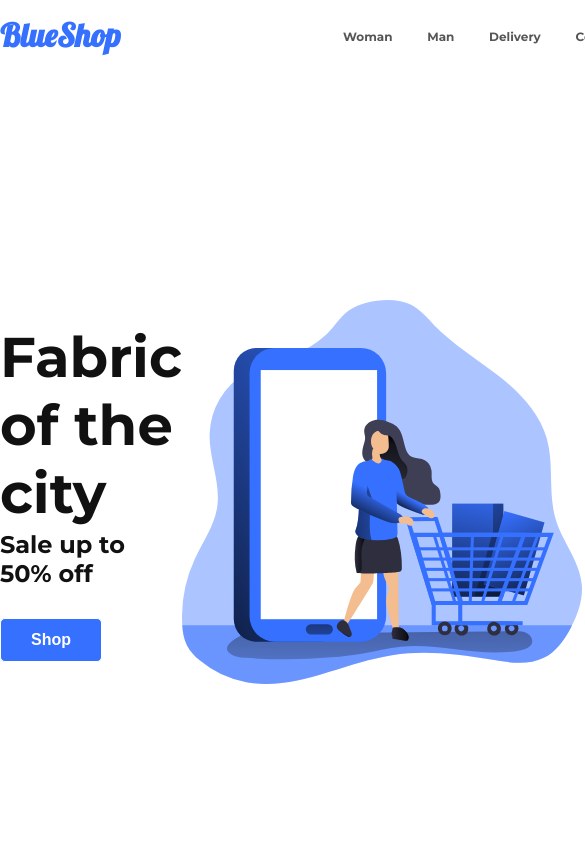
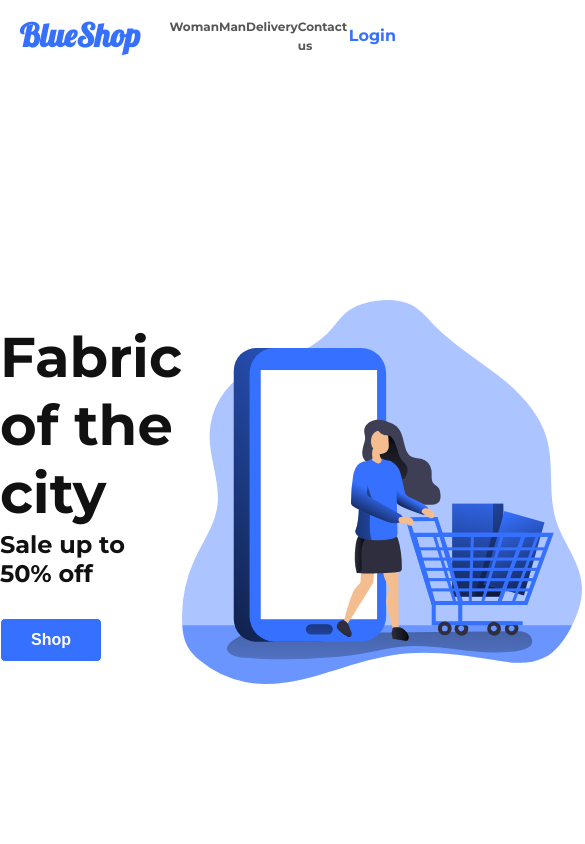
Before and after one commit to eualex/BlueShop, a React (Create React App) app in the folder frontend/: page / in a window 390 px wide. Shown: the top 844 px of the page, 585 px wide, since content can reach past the window. Built offline with nearby package versions, Linux system fonts and the light colour scheme; the HTML template or start-up script is replaced by a standard one.

Commit message:
iniciando responsividade da home page

```diff
--- a/frontend/src/components/Footer/index.tsx
+++ b/frontend/src/components/Footer/index.tsx
@@ -15,6 +15,7 @@ import {
 const Footer: React.FC = () => {
   return (
     <Container>
+      {/* <div> */}
         <ContainerPrimary>
           <ContainerInfo>
             <h3>FIND A BLUE STORE</h3>
@@ -54,6 +55,7 @@ const Footer: React.FC = () => {
             <IoLogoFacebook size="32px" color="#7e7e7e"/>
           </ContainerSocialMedia>
         </ContainerSecondary>
+      {/* </div> */}
     </Container>
   );
 };
--- a/frontend/src/components/Footer/styles.ts
+++ b/frontend/src/components/Footer/styles.ts
@@ -6,6 +6,8 @@ export const Container = styled.div`
 
   display: flex;
   justify-content: space-between;
+
+
 
   padding: 25px;
   h3 {
--- a/frontend/src/components/Header/styles.ts
+++ b/frontend/src/components/Header/styles.ts
@@ -3,8 +3,9 @@ import styled from 'styled-components';
 // import colors from '../../styles/colors';
 
 export const Container = styled.div`
+  width: 90%;
   margin: auto;
-  width: 980px;
+  max-width: 980px;
 
   display: flex;
   align-items: center;
--- a/frontend/src/styles/GlobalStyles.ts
+++ b/frontend/src/styles/GlobalStyles.ts
@@ -16,6 +16,14 @@ const GlobalStyle = createGlobalStyle`
 
     /* background: ${colors.background}; */
   }
+
+  html {
+    font-size: 62.5%;
+  }
+
+  body {
+    font-size: 1.6rem;
+  }
 `;
 
 export { GlobalStyle };
```
Lines whose indentation alone changed are shown as unchanged.
